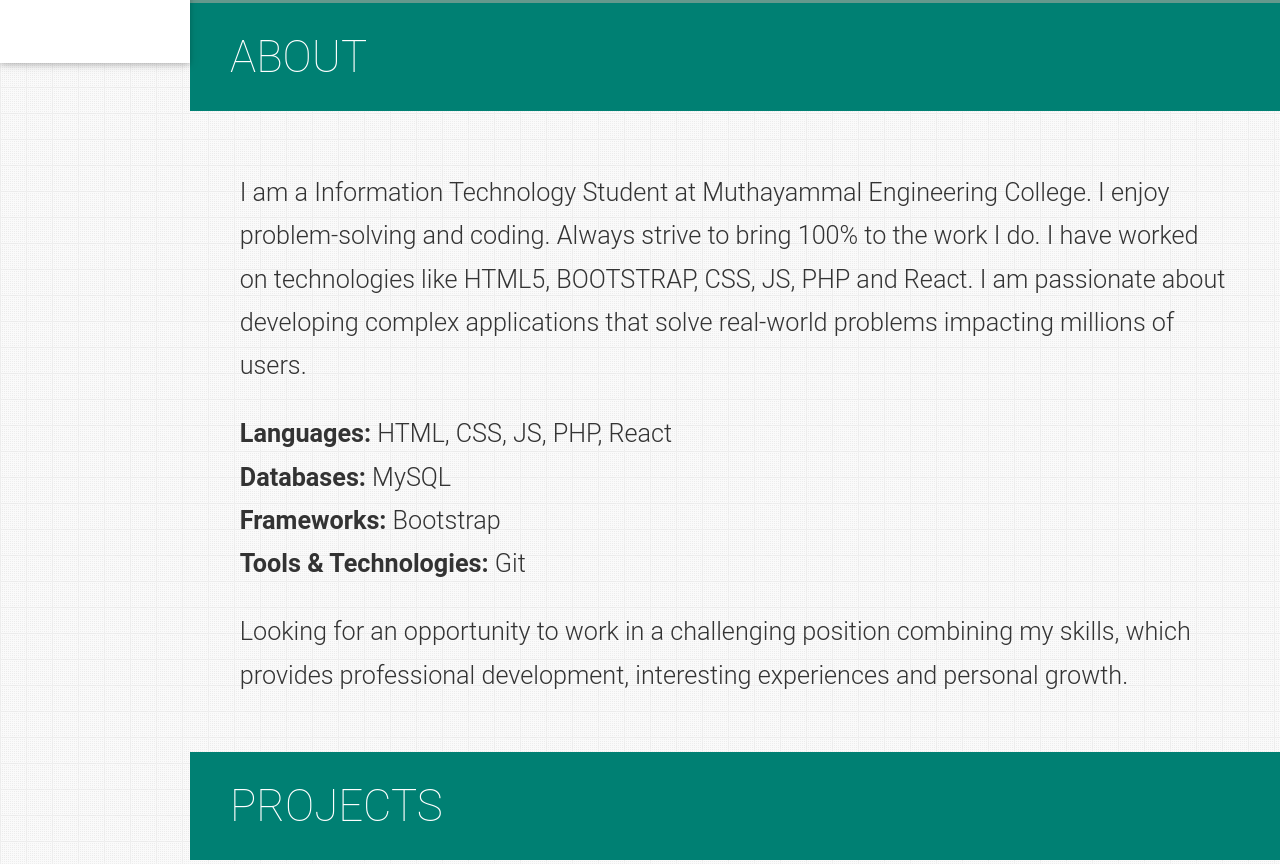
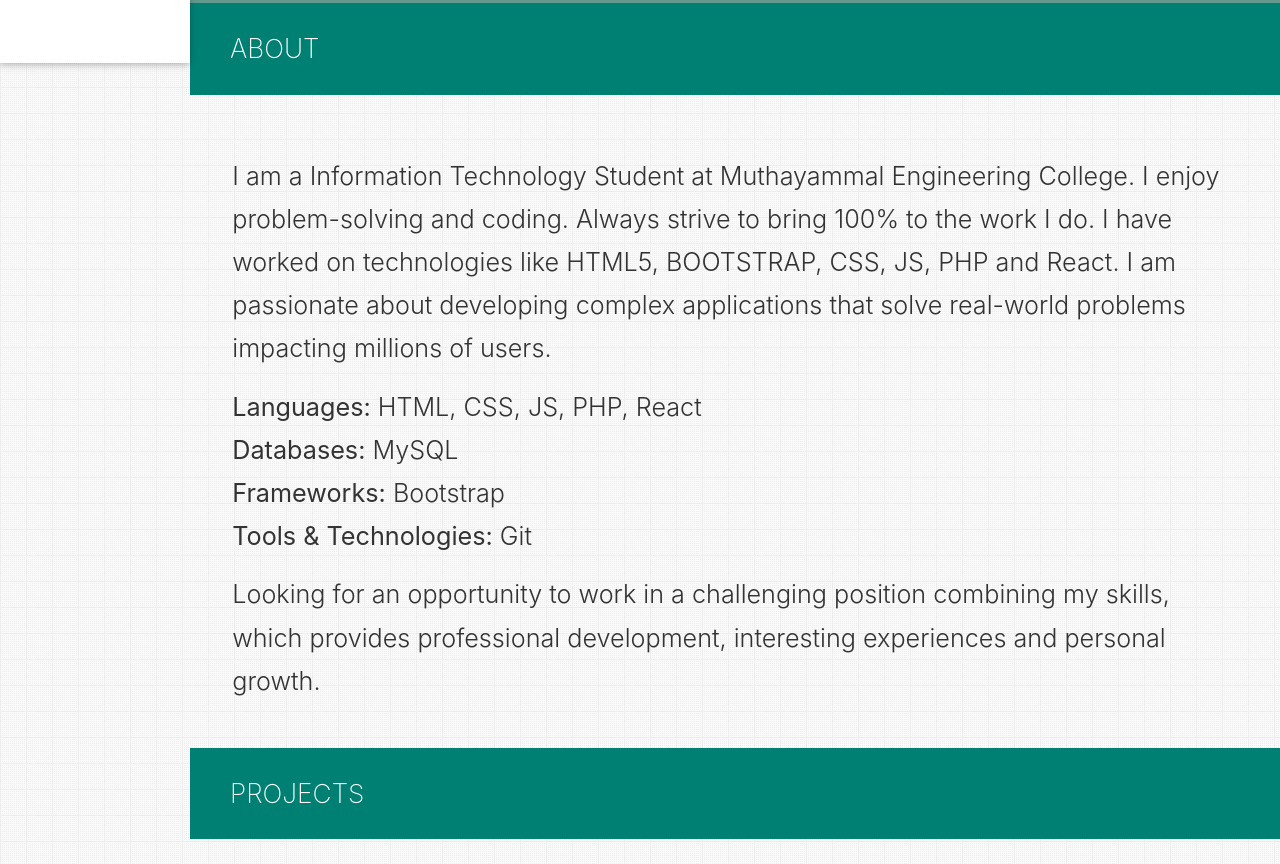
Before and after one commit to jothinathan423/task2, a plain HTML site: page index.html in a window 1280 px wide. Shown: the part 797-1661 px from the top of the page. Drawn offline with nearby package versions, Linux system fonts and the light colour scheme; a web font is replaced by a local one.

Commit message:
Update index.html

```diff
--- a/index.html
+++ b/index.html
@@ -13,7 +13,8 @@
   })(window,document,'script','dataLayer','GTM-PGZH8HT');</script>
 
   <link rel="stylesheet" href="materialize.min.css" />
-  <link rel="stylesheet" href="https://maxcdn.bootstrapcdn.com/font-awesome/4.3.0/css/font-awesome.min.css" />
+  <link rel="stylesheet" href="https://cdn.jsdelivr.net/npm/bootstrap@4.3.1/dist/css/bootstrap.min.css" integrity="sha384-ggOyR0iXCbMQv3Xipma34MD+dH/1fQ784/j6cY/iJTQUOhcWr7x9JvoRxT2MZw1T" crossorigin="anonymous">
+<script src="https://cdn.jsdelivr.net/npm/bootstrap@4.3.1/dist/js/bootstrap.min.js" integrity="sha384-JjSmVgyd0p3pXB1rRibZUAYoIIy6OrQ6VrjIEaFf/nJGzIxFDsf4x0xIM+B07jRM" crossorigin="anonymous"></script>
 
   <link rel="stylesheet" href="assets/css/style.css" />
   <title>Jothinathan</title>
```
